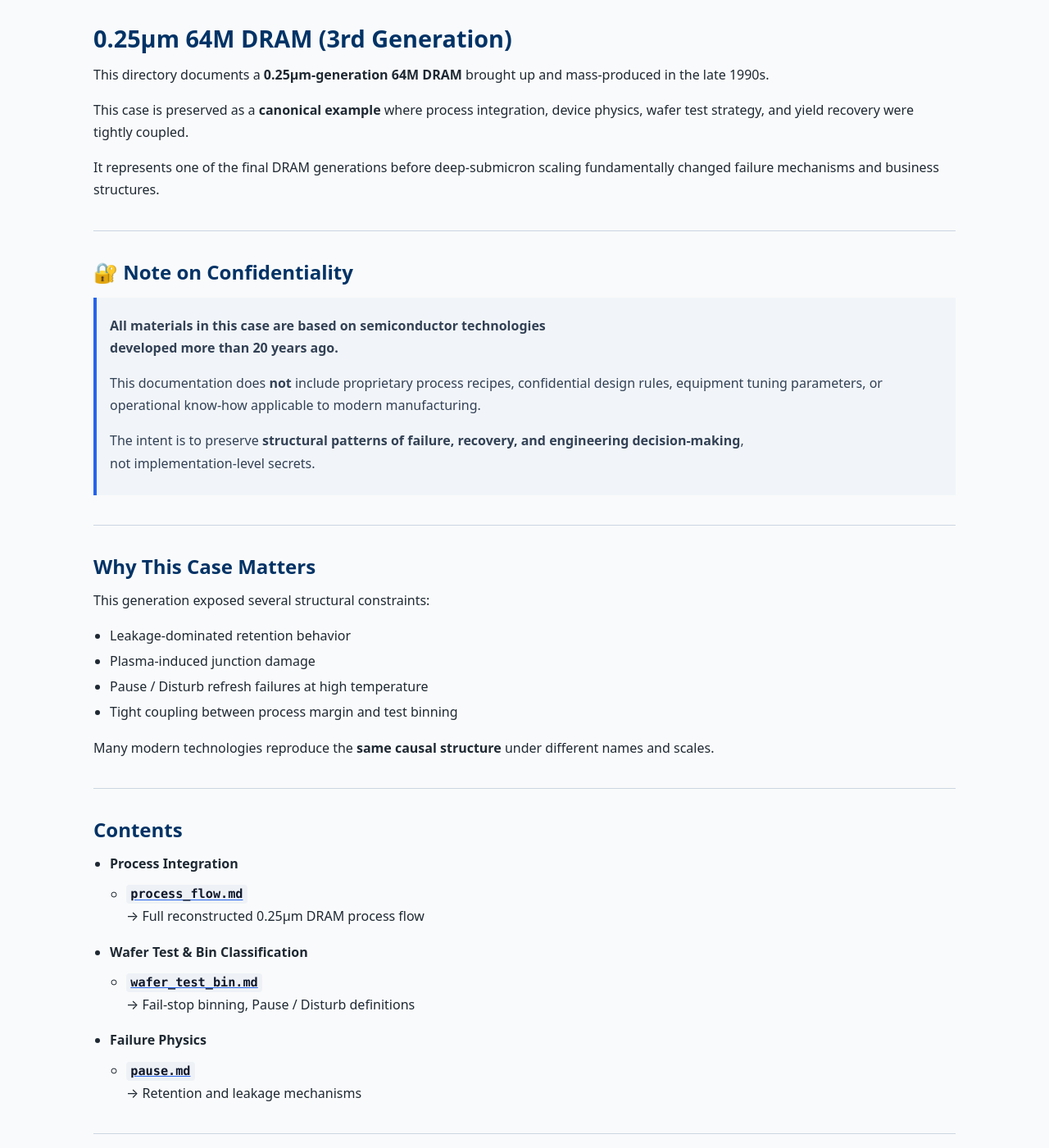
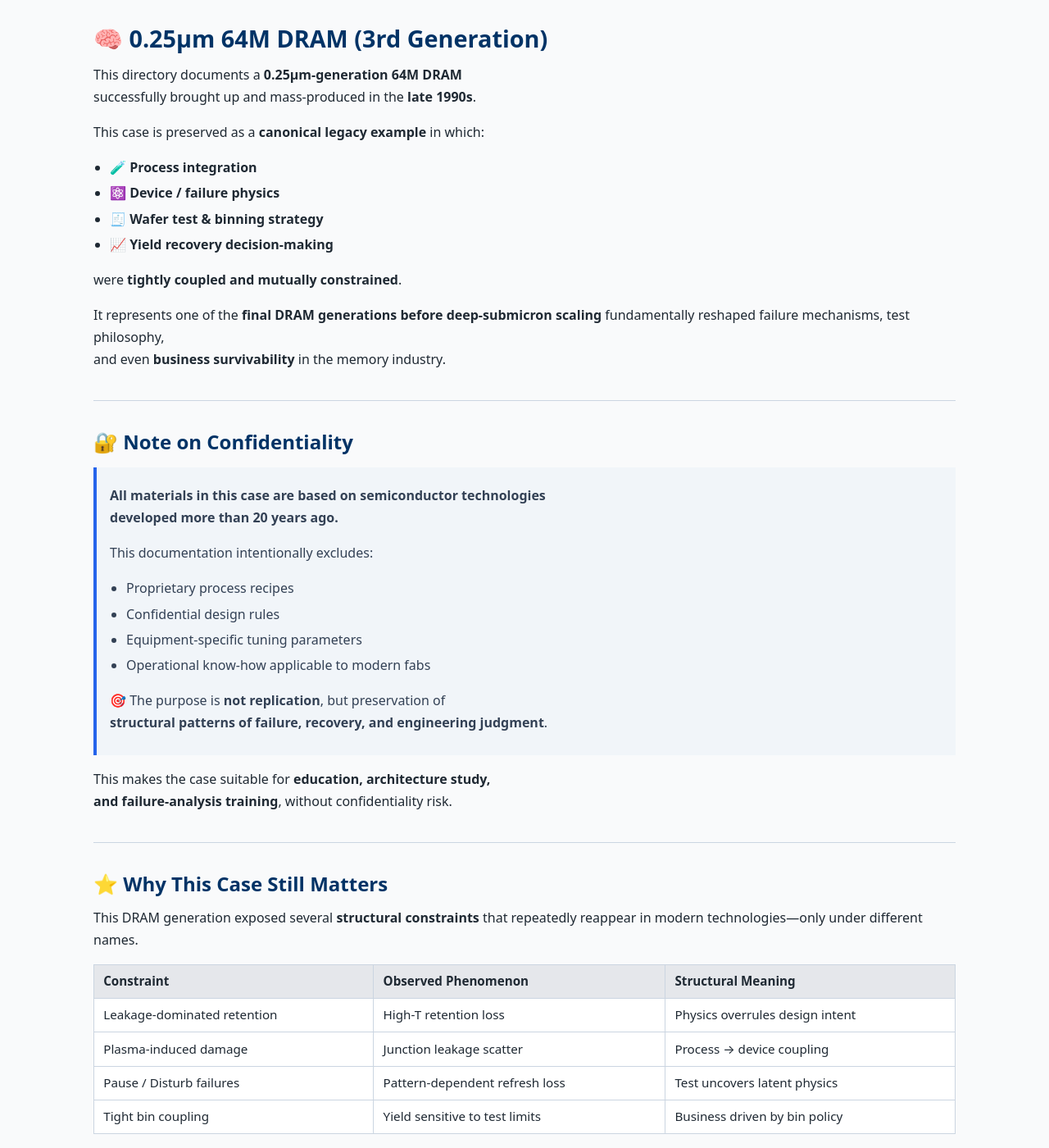
Before and after one commit to Samizo-AITL/Edusemi-Plus, a Jekyll site: the page built from archive/legacy/dram_025um/index.md, in a window 1280 px wide and 1400 px high. Shown: the whole window at 82% size. Built offline with Jekyll 4.4.1, drawn with Linux system fonts in a browser that asks for light colours; some of the changed text lies outside the part shown.

Commit message:
Update index.md

```diff
--- a/archive/legacy/dram_025um/index.md
+++ b/archive/legacy/dram_025um/index.md
@@ -3,18 +3,23 @@ title: "0.25µm 64M DRAM (3rd Generation) — Legacy Case"
 layout: default
 ---
 
-# 0.25µm 64M DRAM (3rd Generation)
+# 🧠 0.25µm 64M DRAM (3rd Generation)
 
 This directory documents a **0.25µm-generation 64M DRAM**
-brought up and mass-produced in the late 1990s.
+successfully brought up and mass-produced in the **late 1990s**.
 
-This case is preserved as a **canonical example** where
-process integration, device physics, wafer test strategy,
-and yield recovery were tightly coupled.
+This case is preserved as a **canonical legacy example** in which:
 
-It represents one of the final DRAM generations
-before deep-submicron scaling fundamentally changed
-failure mechanisms and business structures.
+- 🧪 **Process integration**
+- ⚛️ **Device / failure physics**
+- 🧾 **Wafer test & binning strategy**
+- 📈 **Yield recovery decision-making**
+
+were **tightly coupled and mutually constrained**.
+
+It represents one of the **final DRAM generations before deep-submicron scaling**
+fundamentally reshaped failure mechanisms, test philosophy,
+and even **business survivability** in the memory industry.
 
 ---
 
@@ -23,54 +28,86 @@ failure mechanisms and business structures.
 > **All materials in this case are based on semiconductor technologies
 > developed more than 20 years ago.**
 >
-> This documentation does **not** include proprietary process recipes,
-> confidential design rules, equipment tuning parameters,
-> or operational know-how applicable to modern manufacturing.
+> This documentation intentionally excludes:
 >
-> The intent is to preserve **structural patterns of failure,
-> recovery, and engineering decision-making**,
-> not implementation-level secrets.
+> - Proprietary process recipes
+> - Confidential design rules
+> - Equipment-specific tuning parameters
+> - Operational know-how applicable to modern fabs
+>
+> 🎯 The purpose is **not replication**, but preservation of
+> **structural patterns of failure, recovery, and engineering judgment**.
+
+This makes the case suitable for **education, architecture study,
+and failure-analysis training**, without confidentiality risk.
 
 ---
 
-## Why This Case Matters
+## ⭐ Why This Case Still Matters
 
-This generation exposed several structural constraints:
+This DRAM generation exposed several **structural constraints**
+that repeatedly reappear in modern technologies—only under different names.
 
-- Leakage-dominated retention behavior
-- Plasma-induced junction damage
-- Pause / Disturb refresh failures at high temperature
-- Tight coupling between process margin and test binning
+| Constraint | Observed Phenomenon | Structural Meaning |
+|---|---|---|
+| Leakage-dominated retention | High-T retention loss | Physics overrules design intent |
+| Plasma-induced damage | Junction leakage scatter | Process → device coupling |
+| Pause / Disturb failures | Pattern-dependent refresh loss | Test uncovers latent physics |
+| Tight bin coupling | Yield sensitive to test limits | Business driven by bin policy |
 
-Many modern technologies reproduce the **same causal structure**
-under different names and scales.
+📌 **Key insight:**
+Many advanced nodes today reproduce the **same causal structure**,
+even if materials, dimensions, and terminology have changed.
 
 ---
 
-## Contents
+## 📂 Contents Overview
 
-- **Process Integration**
-  - [`process_flow.md`](./process_flow.md)
-    → Full reconstructed 0.25µm DRAM process flow
-
-- **Wafer Test & Bin Classification**
-  - [`wafer_test_bin.md`](./wafer_test_bin.md)
-    → Fail-stop binning, Pause / Disturb definitions
-
-- **Failure Physics**
-  - [`pause.md`](./pause.md)
-    → Retention and leakage mechanisms
+### ⚙️ Process Integration
+- [`process_flow.md`](./process_flow.md)
+  → Reconstructed **full 0.25µm DRAM process flow**,
+  highlighting integration sensitivities rather than recipes.
 
 ---
 
-## How to Read This Case
+### 🧾 Wafer Test & Bin Classification
+- [`wafer_test_bin.md`](./wafer_test_bin.md)
+  → Fail-stop binning philosophy,
+  Pause / Disturb definitions, and their yield implications.
 
-Recommended order:
+---
 
-1. **Process flow** — what was built
-2. **Wafer test bins** — how failures appeared
-3. **Failure physics** — why it failed
-4. **Yield recovery or strategic decision** — what was changed or concluded
+### ⚛️ Failure Physics
+- [`pause.md`](./pause.md)
+  → Retention loss, leakage paths,
+  and the physical origin of Pause / Disturb behavior.
 
-This mirrors the **actual problem-solving flow**
-in a manufacturing environment.
+---
+
+## 🧭 How to Read This Case
+
+**Recommended reading order (mirrors real fab problem-solving):**
+
+1. 🏗 **Process flow** — *What was actually built*
+2. 🧪 **Wafer test bins** — *How failures manifested*
+3. ⚛️ **Failure physics** — *Why the failures occurred*
+4. 📈 **Yield recovery or strategic decision** — *What was changed or concluded*
+
+This structure reflects the **actual engineering workflow**
+used in manufacturing environments—
+from symptoms, to physics, to business decisions.
+
+---
+
+## 🧠 Legacy Perspective
+
+This is not a nostalgia archive.
+
+It is a **pattern library of failure and recovery**,
+intended to train engineers and architects to recognize:
+
+- When physics dominates margin
+- When test strategy defines yield
+- When further scaling stops being rational
+
+📘 *Legacy cases teach what scaling textbooks cannot.*
```
